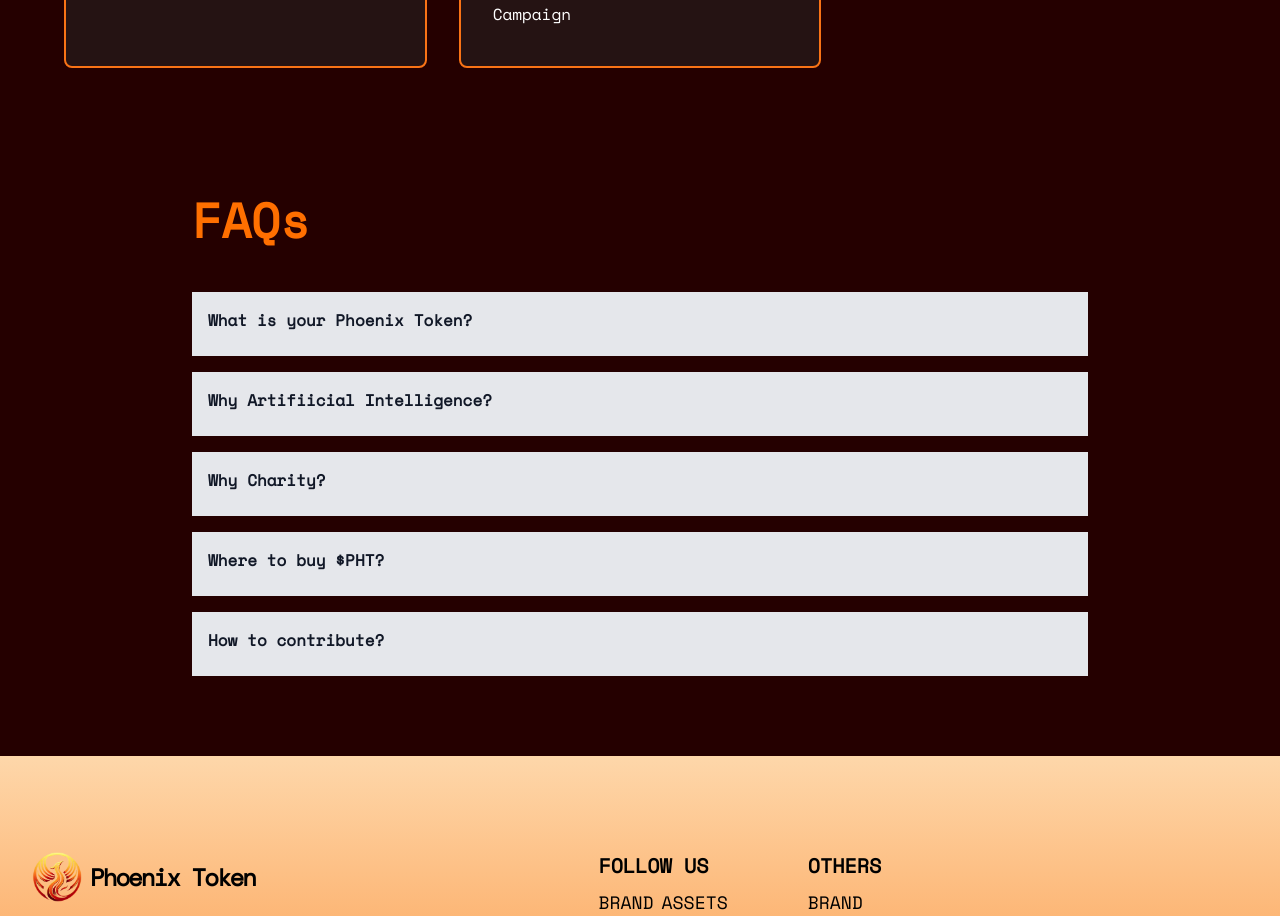
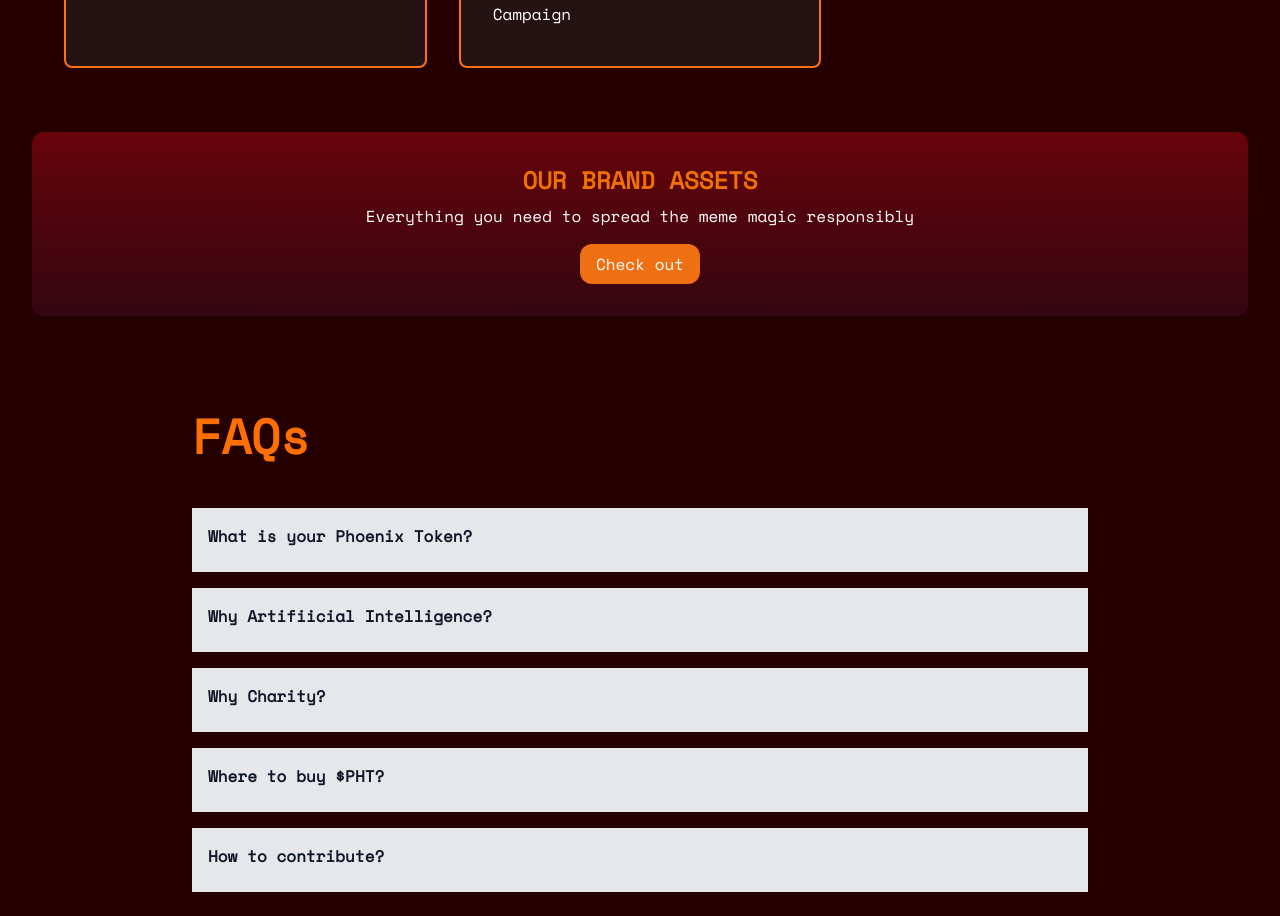
Before and after one commit to gamertechsdefi/phoenix-token, a Next.js app: page / in a window 1280 px wide. Shown: the part 5320-6236 px from the top of the page. Built offline with nearby package versions, Linux system fonts and the light colour scheme; a web font is replaced by a local one.

Commit message:
update main website

```diff
--- /dev/null
+++ b/src/app/components/BrandAsset.js
@@ -0,0 +1,11 @@
+import Link from "next/link";
+
+export default function BrandAsset(){
+    return (
+        <div className="m-8 p-8 bg-gradient-to-b from-[#670409] to-[#340612] rounded-xl shadow-md flex flex-col items-center">
+            <h1 className="font-bold text-2xl pb-2 text-[#EF7103]">OUR BRAND ASSETS</h1>
+            <p className="pb-4">Everything you need to spread the meme magic responsibly </p>
+            <Link href="/brand-assets" className="px-4 py-2 bg-[#EF7013] text-white rounded-xl">Check out</Link>
+        </div>
+    );
+}
--- a/src/app/components/Footer.js
+++ b/src/app/components/Footer.js
@@ -42,7 +42,7 @@ export const Footer = () => {
 
       <div className="">
         <h2 className="uppercase text-lg md:text-xl font-bold pb-4">Others</h2>
-        <FlipLink href="#">Brand</FlipLink>
+        <FlipLink href="/brand-assets">Brand</FlipLink>
         <FlipLink href="https://pancakeswap.finance/swap?outputCurrency=0x885c99a787BE6b41cbf964174C771A9f7ec48e04">
           swap pht
         </FlipLink>
--- a/src/app/page.js
+++ b/src/app/page.js
@@ -14,6 +14,7 @@ import Roadmap from "./components/Roadmap";
 import Chart from "./components/Chart";
 import { Footer } from "./components/Footer";
 import FAQs from "./components/faqs";
+import BrandAsset from "./components/BrandAsset";
 
 export default function Home() {
 
@@ -27,6 +28,7 @@ export default function Home() {
       <Utilities />
       <Tokenomics />
       <Roadmap />
+      <BrandAsset />
       <FAQs />
       <Footer />
 
```
